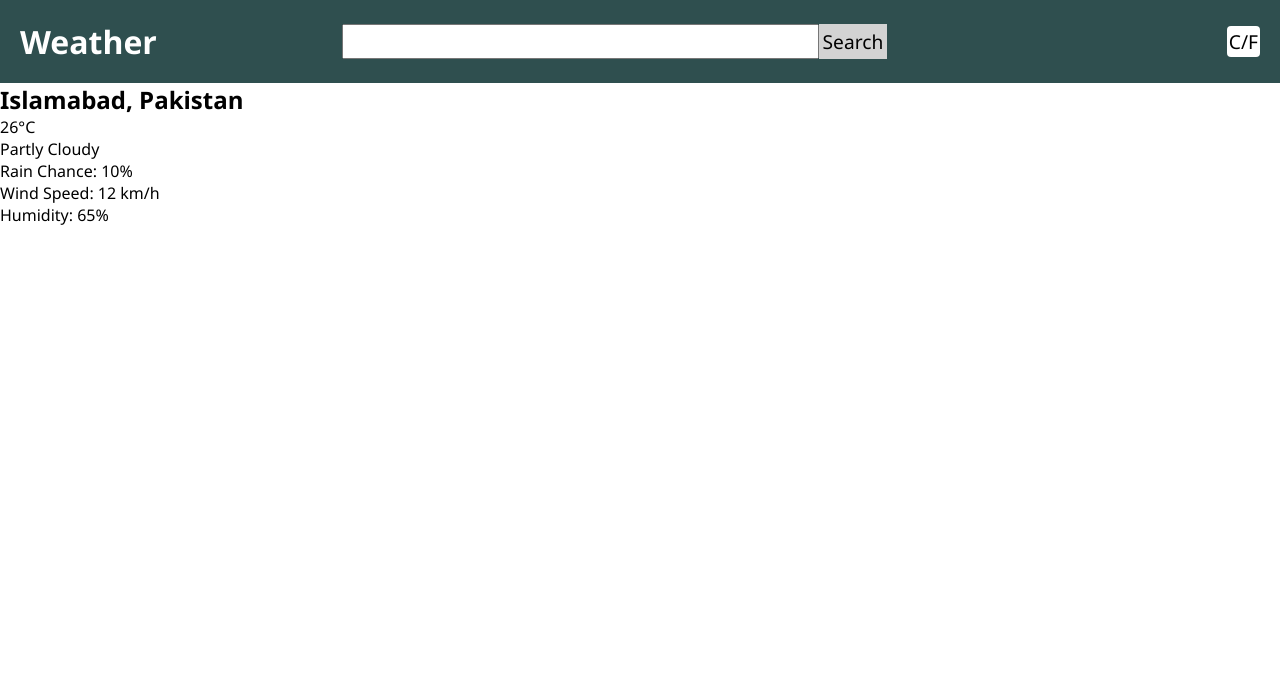
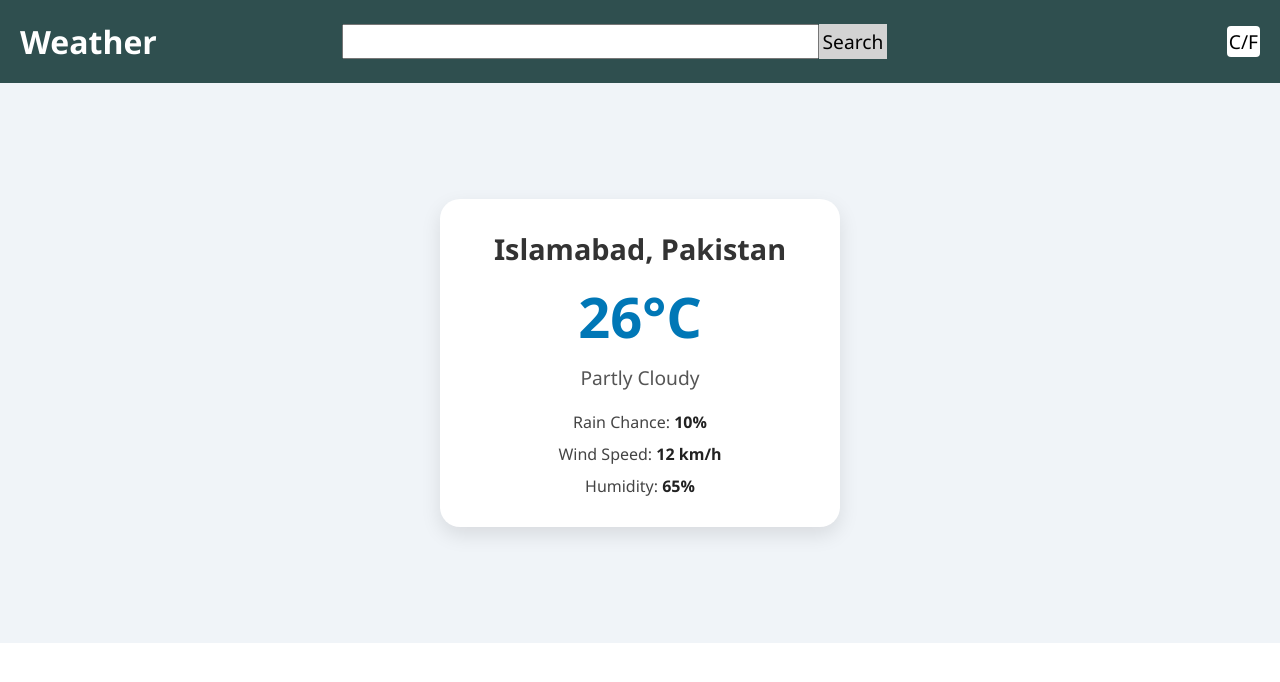
Before and after one commit to Ahmedarain111/Weather-Website, a plain HTML site: page index.html in a window 1280 px wide. Drawn offline with Linux system fonts and the light colour scheme; no server answers.

Commit message:
style main content area

```diff
--- a/styles.css
+++ b/styles.css
@@ -52,3 +52,54 @@ header {
     border: none;
     background-color: white;
 }
+
+.weather-container {
+    display: flex;
+    justify-content: center;
+    align-items: center;
+    padding: 40px 20px;
+    background: #f0f4f8;
+    min-height: 70vh;
+}
+
+.weather-card {
+    background: white;
+    padding: 30px;
+    border-radius: 20px;
+    box-shadow: 0 8px 20px rgba(0, 0, 0, 0.1);
+    text-align: center;
+    max-width: 400px;
+    width: 100%;
+}
+
+.location {
+    font-size: 1.8rem;
+    color: #333;
+    margin-bottom: 10px;
+}
+
+.temperature {
+    font-size: 3.5rem;
+    font-weight: bold;
+    color: #0077b6;
+    margin: 10px 0;
+}
+
+.conditions {
+    font-size: 1.2rem;
+    color: #555;
+    margin-bottom: 20px;
+}
+
+.details {
+    display: grid;
+    grid-template-columns: 1fr;
+    gap: 10px;
+    font-size: 1rem;
+    color: #444;
+}
+
+.detail span {
+    font-weight: bold;
+    color: #222;
+}
```
